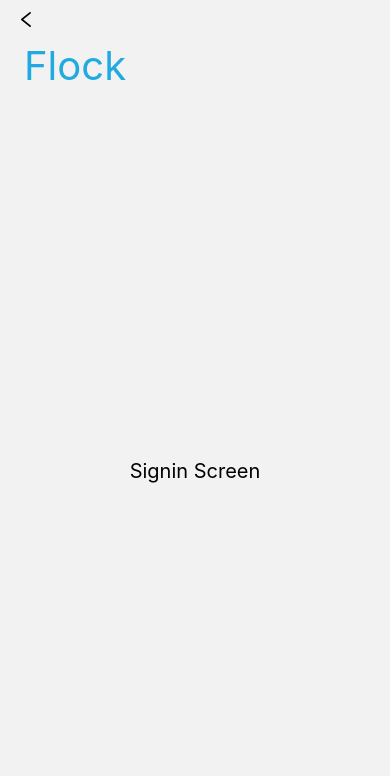
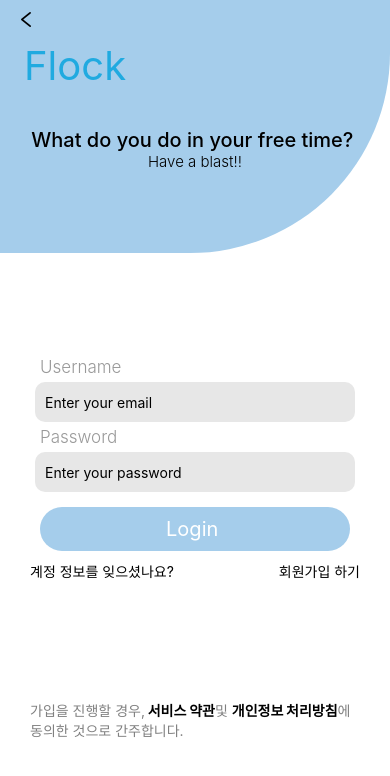
Before and after one commit to FLOCK-DAU/FLock-front, a React Native app: screen /Signin in a window 390 px wide. Shown: the top 776 px of the page. Built offline with nearby package versions, Linux system fonts and the light colour scheme.

Commit message:
feat: Signin

```diff
--- a/Screen/App.js
+++ b/Screen/App.js
@@ -4,6 +4,7 @@
 import Start from "../Screen/Sign/Start";
 import Signin from "../Screen/Sign/Signin";
 import Signup from "../Screen/Sign/Signup";
+import FindAccount from './Sign/FindAccount';
 
 
 const Stack = createNativeStackNavigator();
@@ -16,6 +17,7 @@
         <Stack.Screen name="Start" component={Start} options={{ headerShown: false }} />
         <Stack.Screen name="Signin" component={Signin} options={{ headerShown: false }} />
         <Stack.Screen name="Signup" component={Signup} options={{ headerShown: false }} />
+        <Stack.Screen name="FindAccount" component={FindAccount} options={{ headerShown: false }} />
 
       </Stack.Navigator>
     </NavigationContainer>
--- /dev/null
+++ b/Screen/Sign/FindAccount.js
@@ -0,0 +1,31 @@
+// FindAccount.js
+import React from "react";
+import { SafeAreaView, StyleSheet, Text, View } from "react-native";
+
+const FindAccount = () => {
+    return (
+        <SafeAreaView style={styles.container}>
+            <View style={styles.top}>
+                <Text style={styles.text}>FindAccount Screen</Text>
+            </View>
+        </SafeAreaView>
+    );
+};
+
+const styles = StyleSheet.create({
+    container: {
+        flex: 1,
+        alignItems: "center",
+        justifyContent: "center",
+    },
+    top: {
+        flex: 1,
+        alignItems: "center",
+        justifyContent: "center",
+    },
+    text: {
+        fontSize: 20,
+    },
+});
+
+export default FindAccount;
--- a/Screen/Sign/Signin.js
+++ b/Screen/Sign/Signin.js
@@ -1,35 +1,143 @@
-// Signin.js
-import React from "react";
-import { SafeAreaView, StyleSheet, Text, View } from "react-native";
+import React, { useState } from "react";
+import { SafeAreaView, StyleSheet, Text, View, TouchableOpacity, TextInput, Button } from "react-native";
 import CommonHeader from '../../common/CommonHeader';
+import { useNavigation } from '@react-navigation/native';
+
 const Signin = () => {
+    const [email, setEmail] = useState('');
+    const [password, setPassword] = useState('');
+    const navigation = useNavigation();
+
+    const handleSignIn = () => {
+        console.log('Email:', email);
+        console.log('Password:', password);
+    };
+
+    const navigateToSignup = () => {
+        navigation.navigate('Signup');
+    };
+    const navigateToFindAccount = () => {
+        navigation.navigate('FindAccount');
+    };
+
     return (
         <SafeAreaView style={styles.container}>
             <View style={styles.header}>
                 <CommonHeader title="Flock" />
+                <View style={{
+                        justifyContent: 'center',
+                        alignItems: 'center',
+                        margin:30
+                    }}>
+                    <Text style={{
+                        fontWeight: '500', fontSize: 20,
+                        color: 'black'
+                    }}>What do you do in your free time? </Text>
+                    <Text style={{
+                        fontWeight: '300', fontSize: 15,
+                        color: 'black'
+                    }}>Have a blast!!</Text>
+                </View>
             </View>
+
             <View style={styles.top}>
-                <Text style={styles.text}>Signin Screen</Text>
+
+                <View style={styles.label}>
+                    <Text style={styles.label}>Username</Text>
+                </View>
+                <TextInput
+                    style={styles.input}
+                    placeholder="Enter your email"
+                    value={email}
+                    onChangeText={(text) => setEmail(text)}
+                />
+
+                <View style={styles.label}>
+                    <Text style={styles.label}>Password</Text>
+                </View>
+                <TextInput
+                    style={styles.input}
+                    placeholder="Enter your password"
+                    secureTextEntry
+                    value={password}
+                    onChangeText={(text) => setPassword(text)}
+                />
+                <TouchableOpacity>
+                    <View
+                        style={{
+                            margin: 10,
+                            backgroundColor: '#A5CDEB',
+                            justifyContent: 'center',
+                            alignItems: 'center',
+                            borderRadius: 100,
+                            paddingVertical: 10,
+                        }}>
+                        <Text
+                            style={{
+                                color: 'white',
+                                fontSize: 20
+                            }}>Login </Text>
+                    </View>
+
+                </TouchableOpacity>
+                <View style={styles.mod}>
+                <TouchableOpacity onPress={navigateToFindAccount}>
+                    <Text>계정 정보를 잊으셨나요?</Text>
+                </TouchableOpacity>
+                <TouchableOpacity onPress={navigateToSignup}>
+                    <Text>회원가입 하기</Text>
+                </TouchableOpacity>
+                </View>
+                <Text> </Text>
+                <Text> </Text>
+                <Text> </Text>
+                <Text> </Text>
+                <Text> </Text>
+                <Text> </Text>
+                <Text> </Text>
+                <Text style={{color:"gray"}}>가입을 진행할 경우,<Text style={{color:"black", fontWeight:"900"}}> 서비스 약관</Text>및 <Text style={{color:"black", fontWeight:"900"}}>개인정보 처리방침</Text>에 동의한 것으로 간주합니다. </Text>
             </View>
         </SafeAreaView>
     );
 };
 
-
 const styles = StyleSheet.create({
     container: {
         flex: 1,
-
-        justifyContent: "center",
+        backgroundColor: '#ffffff'
+    },
+    header: {
+        flex: 3,
+        borderBottomRightRadius: 200,
+        backgroundColor: '#A5CDEB',
     },
     top: {
-        flex: 1,
-        alignItems: "center",
+        flex: 7,
         justifyContent: "center",
+        backgroundColor: '#fff',
+        paddingHorizontal: 30,
+        borderTopRightRadius: 60
     },
     text: {
         fontSize: 20,
     },
+    input: {
+        height: 40,
+        margin: 5,
+        borderRadius: 10,
+        backgroundColor: '#e7e7e7',
+        padding: 10,
+    },
+    label: {
+        fontWeight: '300',
+        paddingLeft: 5,
+        fontSize: 17,
+        color: '#999',
+    },
+    mod:{
+        flexDirection:"row",
+        justifyContent:"space-between"
+    }
 });
 
 export default Signin;
--- a/package.json
+++ b/package.json
@@ -12,6 +12,8 @@
   "dependencies": {
     "@react-native-community/masked-view": "^0.1.11",
     "@react-navigation/native-stack": "^6.9.17",
+    "@rneui/base": "^4.0.0-rc.7",
+    "@rneui/themed": "^4.0.0-rc.8",
     "react": "18.2.0",
     "react-native": "0.73.1",
     "react-native-gesture-handler": "^2.14.0",
@@ -19,7 +21,8 @@
     "react-native-reanimated": "^3.6.1",
     "react-native-safe-area-context": "^4.8.2",
     "react-native-screens": "^3.29.0",
-    "react-native-vector-icons": "^10.0.3"
+    "react-native-vector-icons": "^10.0.3",
+    "usestate": "^1.1.3"
   },
   "devDependencies": {
     "@babel/core": "^7.20.0",
```
Also changed, not shown: 1 other file (tests, documents, lock files or other folders).
